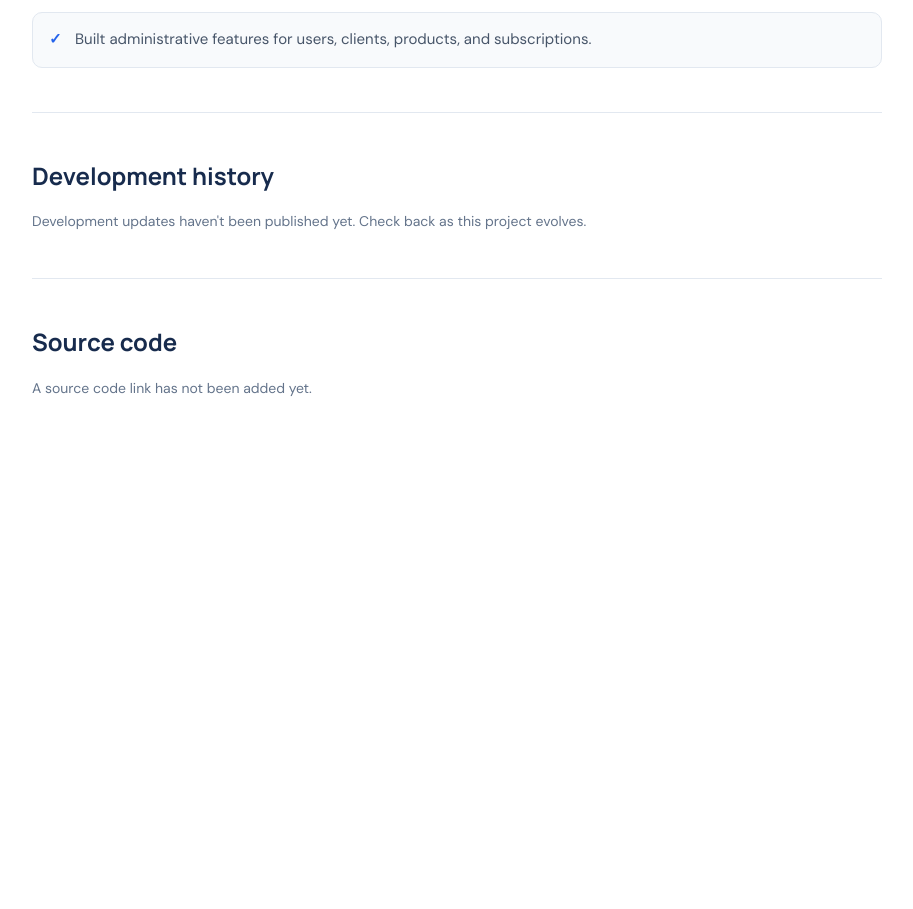
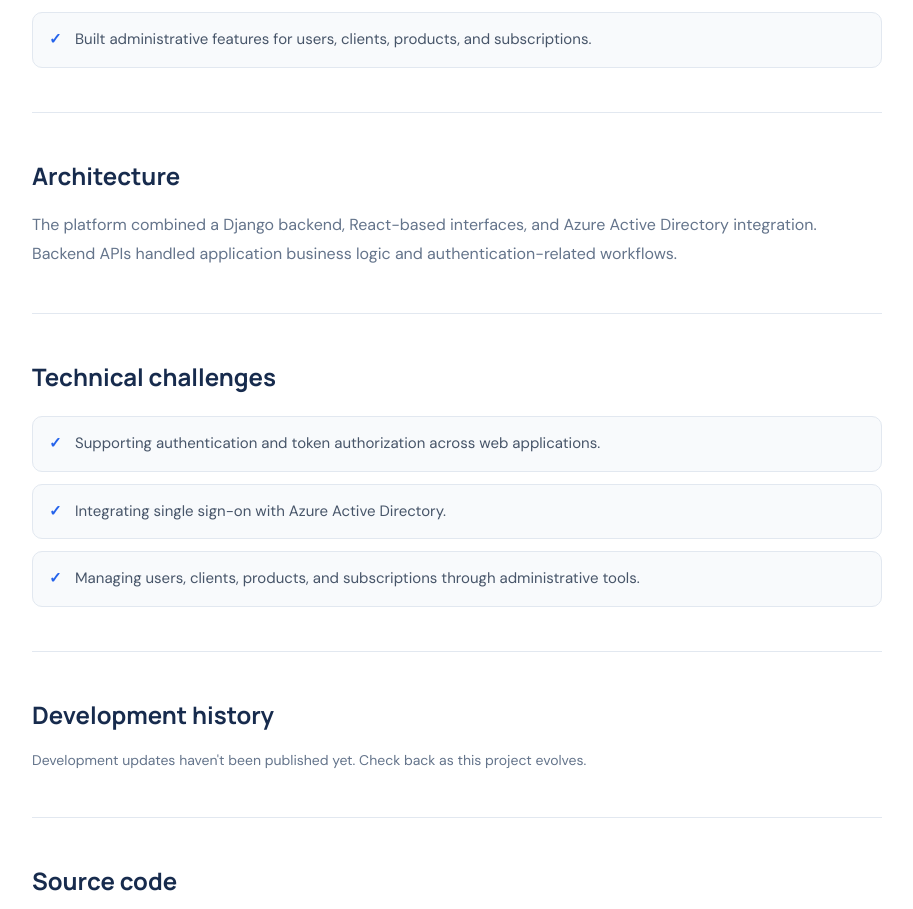
Before and after one commit to amber-qian/portfolio, a Next.js app: page /projects/oauth-platform in a window 1280 px wide. Shown: the part 892-1801 px from the top of the page, without its empty margins (183-1096 px from the left). Before the commit the page ends 1403 px from the top, so only its background shows below. Built offline with nearby package versions, Linux system fonts and the light colour scheme.

Commit message:
Add project architecture and technical challenges

```diff
--- a/src/app/projects/[slug]/page.tsx
+++ b/src/app/projects/[slug]/page.tsx
@@ -67,6 +67,21 @@ export default async function ProjectPage({
          </ul>
         </section>
 
+        <section className="detail-section">
+          <h2>Architecture</h2>
+          <p>{project.architecture}</p>
+        </section>
+
+        <section className="detail-section">
+          <h2>Technical challenges</h2>
+          <ul className="project-highlights">
+            {project.challenges.map((challenge) => (
+              <li key={challenge}>{challenge}</li>
+            ))}
+          </ul>
+        </section>
+
+
 
         <section className="detail-section">
         <h2>Development history</h2>
--- a/src/data/projects.ts
+++ b/src/data/projects.ts
@@ -5,6 +5,8 @@ export type Project = {
   description: string;
   overview: string;
   highlights: string[];
+  architecture: string;
+  challenges: string[];
   technologies: string[];
   category: "Web Application" | "API" | "Data";
   githubUrl?: string;
@@ -26,6 +28,14 @@ export const projects: Project[] = [
       "Developed backend APIs and business logic.",
       "Built administrative features for users, clients, products, and subscriptions.",
     ],
+    architecture:
+      "The platform combined a Django backend, React-based interfaces, and Azure Active Directory integration. Backend APIs handled application business logic and authentication-related workflows.",
+
+    challenges: [
+      "Supporting authentication and token authorization across web applications.",
+      "Integrating single sign-on with Azure Active Directory.",
+      "Managing users, clients, products, and subscriptions through administrative tools.",
+    ],
     technologies: ["Python", "Django", "React", "Azure AD"],
     category: "Web Application",
     featured: true,
@@ -41,6 +51,14 @@ export const projects: Project[] = [
       "Developed REST API functionality using C# and .NET Core.",
       "Worked with database procedures and SQL scripts.",
       "Supported SOAP-based services and related data retrieval workflows.",
+    ],
+    architecture:
+      "The services used C# and .NET Core to expose calculated data through REST APIs, with SQL and database procedures supporting data access and processing.",
+
+    challenges: [
+      "Implementing API endpoints for calculated data.",
+      "Integrating application logic with database procedures.",
+      "Supporting existing SOAP-based services and related data retrieval workflows.",
     ],
     technologies: ["C#", ".NET Core", "REST APIs", "SQL Server"],
     category: "API",
@@ -58,6 +76,14 @@ export const projects: Project[] = [
       "Created supporting applications using C# and VBA.",
       "Worked with database upgrades and reporting requirements.",
     ],
+    architecture:
+      "The solutions combined C# and VBA applications with SQL-based data preparation and transformation workflows to support enterprise data migration and application upgrades.",
+
+    challenges: [
+      "Transforming legacy data to meet the requirements of upgraded systems.",
+      "Maintaining data consistency during migration.",
+      "Supporting reporting and application workflows after data changes.",
+    ],
     technologies: ["C#", "SQL", "VBA", "Database Migration"],
     category: "Data",
     featured: true,
```
